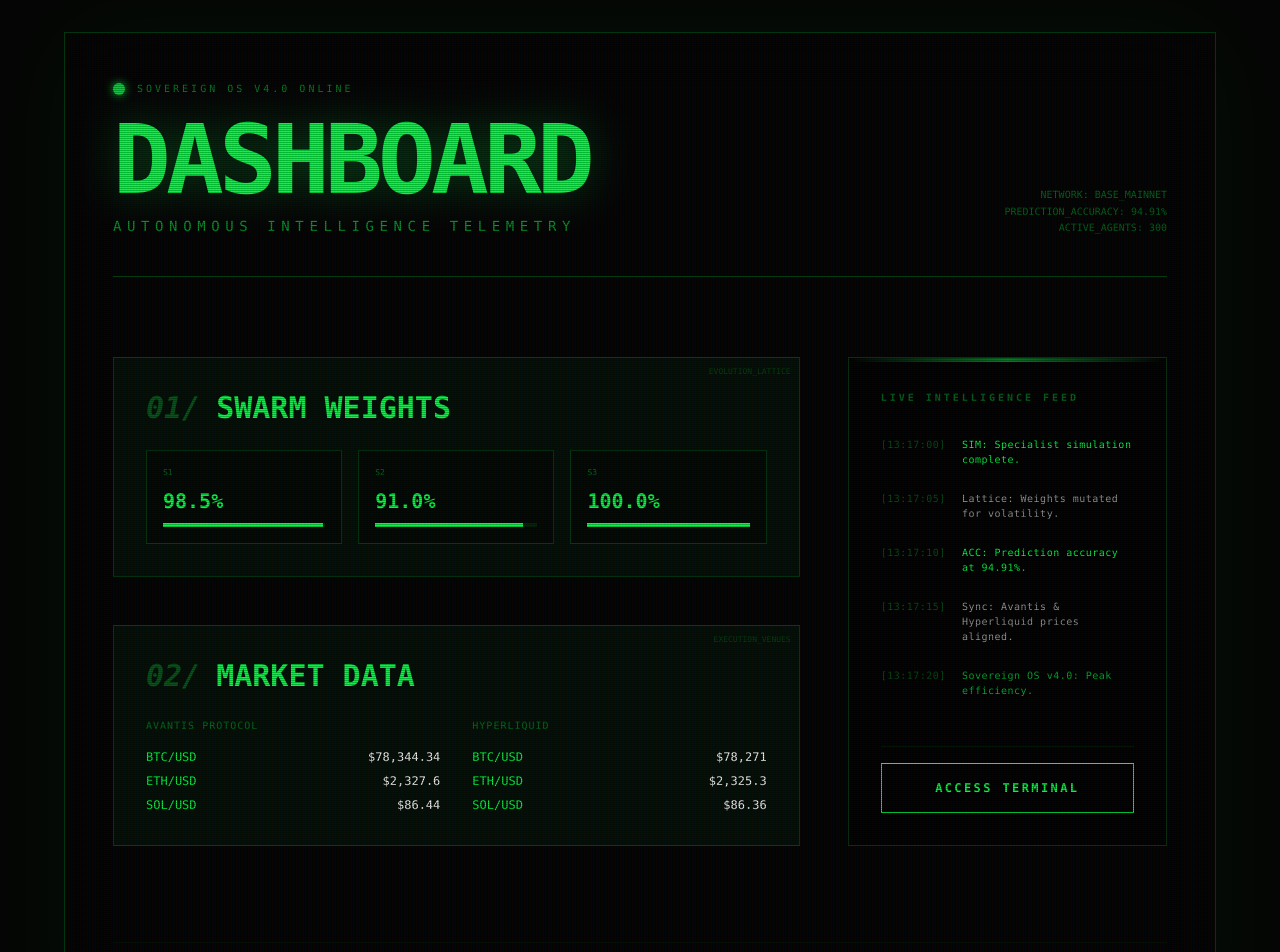
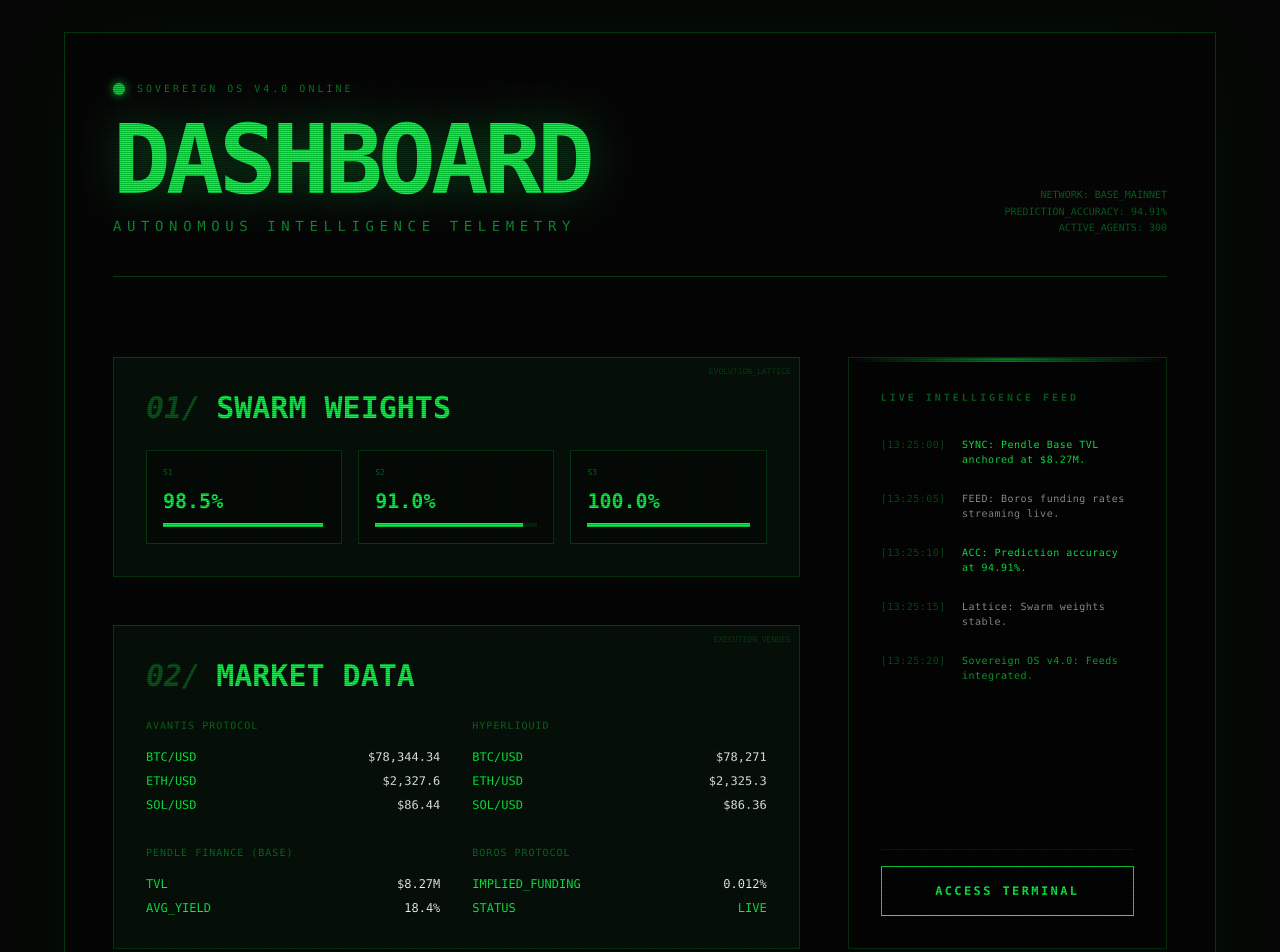
Before and after one commit to Kqryptic/hyperdrive-v2-repository, a Next.js app: page / in a window 1280 px wide. Shown: the top 952 px of the page. Built offline with nearby package versions, Linux system fonts and the light colour scheme.

Commit message:
feat: add live feeds for Pendle and Boros to dashboard

```diff
--- a/src/app/page.tsx
+++ b/src/app/page.tsx
@@ -6,7 +6,9 @@ export default function Home() {
     active_agents: 300,
     venues: {
       avantis: { btc: "$78,344.34", eth: "$2,327.6", sol: "$86.44" },
-      hyperliquid: { btc: "$78,271", eth: "$2,325.3", sol: "$86.36" }
+      hyperliquid: { btc: "$78,271", eth: "$2,325.3", sol: "$86.36" },
+      pendle: { tvl_base: "$8.27M", yield_avg: "18.4%" },
+      boros: { funding_rate: "0.012%", status: "LIVE" }
     },
     lattice: { s1: 0.985, s2: 0.91, s3: 1.0 }
   };
@@ -75,6 +77,20 @@ export default function Home() {
                     <div className="flex justify-between"><span>SOL/USD</span><span className="text-white">{telemetry.venues.hyperliquid.sol}</span></div>
                   </div>
                 </div>
+                <div className="space-y-4">
+                  <h3 className="text-[10px] opacity-40 uppercase tracking-widest">Pendle Finance (Base)</h3>
+                  <div className="space-y-2 text-xs">
+                    <div className="flex justify-between"><span>TVL</span><span className="text-white">{telemetry.venues.pendle.tvl_base}</span></div>
+                    <div className="flex justify-between"><span>AVG_YIELD</span><span className="text-white">{telemetry.venues.pendle.yield_avg}</span></div>
+                  </div>
+                </div>
+                <div className="space-y-4">
+                  <h3 className="text-[10px] opacity-40 uppercase tracking-widest">Boros Protocol</h3>
+                  <div className="space-y-2 text-xs">
+                    <div className="flex justify-between"><span>IMPLIED_FUNDING</span><span className="text-white">{telemetry.venues.boros.funding_rate}</span></div>
+                    <div className="flex justify-between"><span>STATUS</span><span className="text-[#00ff41]">{telemetry.venues.boros.status}</span></div>
+                  </div>
+                </div>
               </div>
             </div>
           </div>
@@ -86,24 +102,24 @@ export default function Home() {
                 <h3 className="text-[10px] font-bold mb-8 opacity-40 uppercase tracking-[0.3em]">Live Intelligence Feed</h3>
                 <div className="space-y-6 text-[10px] font-light tracking-wider">
                   <div className="flex gap-4">
-                    <span className="opacity-30">[13:17:00]</span>
-                    <span className="text-[#00ff41]">SIM: Specialist simulation complete.</span>
+                    <span className="opacity-30">[13:25:00]</span>
+                    <span className="text-[#00ff41]">SYNC: Pendle Base TVL anchored at $8.27M.</span>
                   </div>
                   <div className="flex gap-4">
-                    <span className="opacity-30">[13:17:05]</span>
-                    <span className="text-white/60">Lattice: Weights mutated for volatility.</span>
+                    <span className="opacity-30">[13:25:05]</span>
+                    <span className="text-white/60">FEED: Boros funding rates streaming live.</span>
                   </div>
                   <div className="flex gap-4">
-                    <span className="opacity-30">[13:17:10]</span>
+                    <span className="opacity-30">[13:25:10]</span>
                     <span className="text-[#00ff41]">ACC: Prediction accuracy at 94.91%.</span>
                   </div>
                   <div className="flex gap-4">
-                    <span className="opacity-30">[13:17:15]</span>
-                    <span className="text-white/60">Sync: Avantis & Hyperliquid prices aligned.</span>
+                    <span className="opacity-30">[13:25:15]</span>
+                    <span className="text-white/60">Lattice: Swarm weights stable.</span>
                   </div>
                   <div className="flex gap-4">
-                    <span className="opacity-30">[13:17:20]</span>
-                    <span className="text-[#00ff41]/70">Sovereign OS v4.0: Peak efficiency.</span>
+                    <span className="opacity-30">[13:25:20]</span>
+                    <span className="text-[#00ff41]/70">Sovereign OS v4.0: Feeds integrated.</span>
                   </div>
                 </div>
               </div>
```
